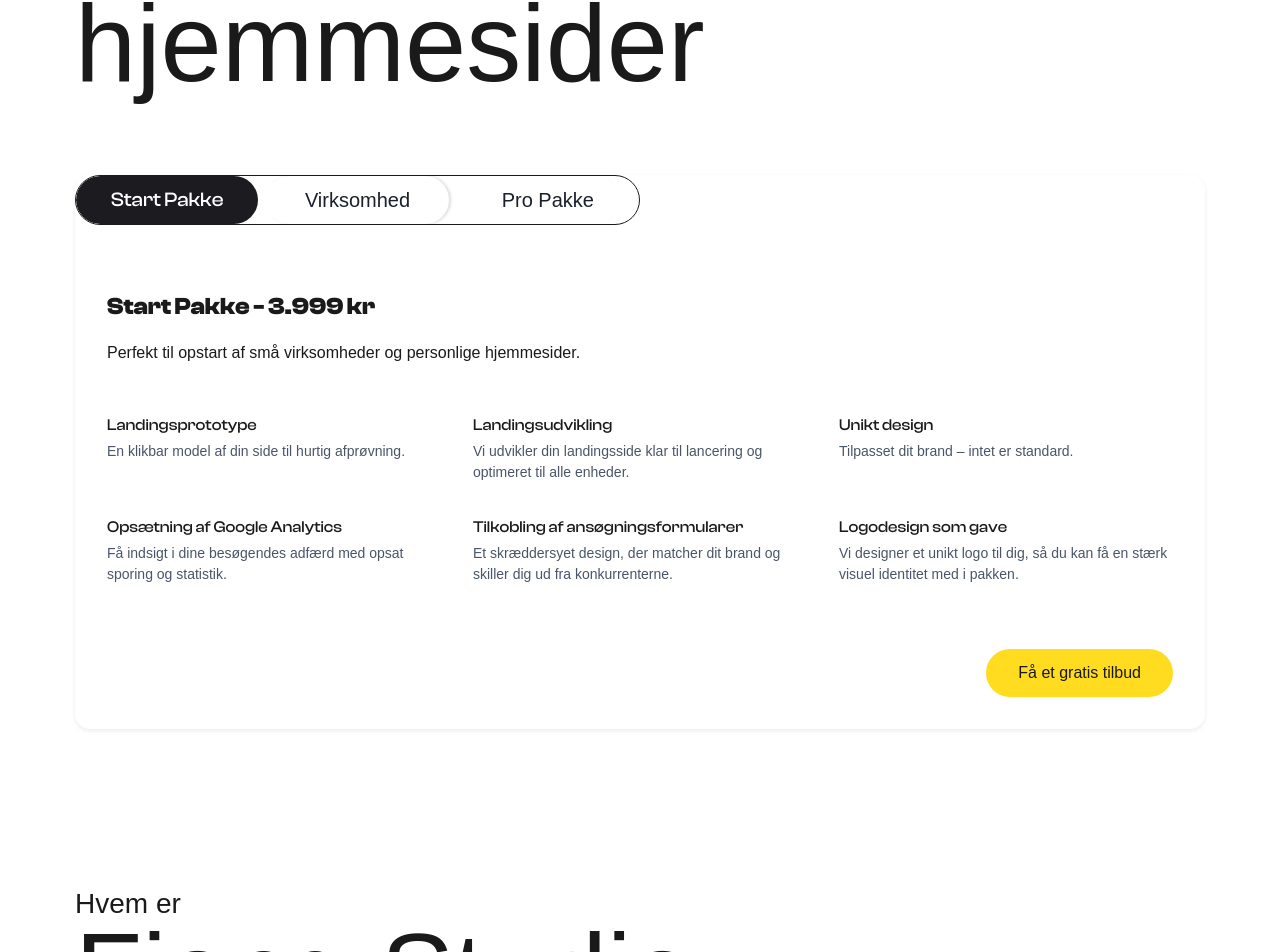
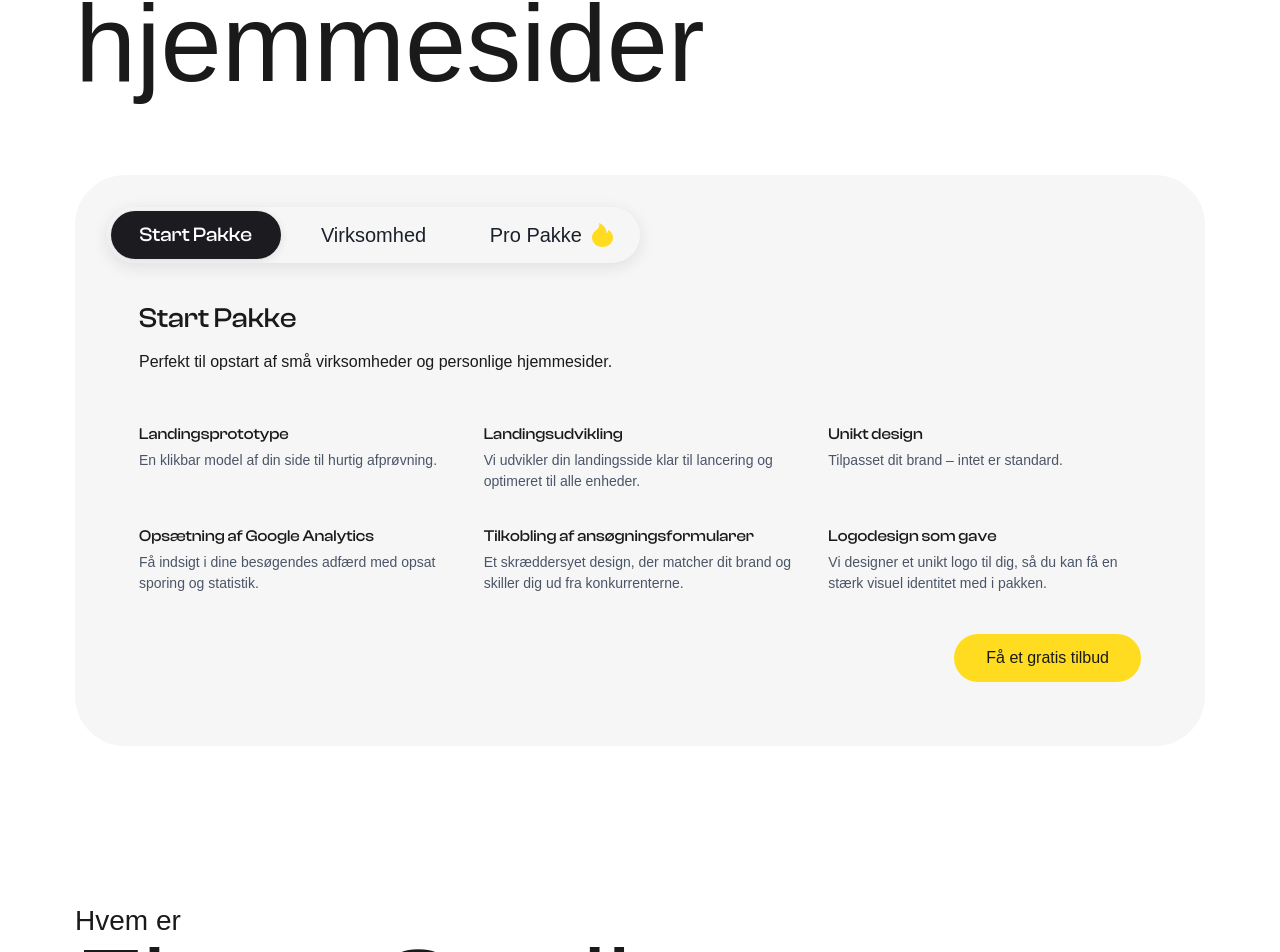
Before and after one commit to Frisdahl/Fjong-Studio, a React (Vite) app: page / in a window 1280 px wide. Shown: the part 4696-5648 px from the top of the page. Built offline with nearby package versions, Linux system fonts and the light colour scheme; a web font is replaced by a local one.

Commit message:
updated productmenu

```diff
--- a/src/components/ProductMenu.tsx
+++ b/src/components/ProductMenu.tsx
@@ -1,5 +1,6 @@
 import { useState } from "react";
 import {
+  Image,
   VStack,
   HStack,
   Button,
@@ -8,6 +9,8 @@ import {
   Grid,
   GridItem,
 } from "@chakra-ui/react";
+import AnimatedElement from "./animations/AnimatedElement";
+import fireIcon from "../assets/svg/fire-icon.svg"; // Import the fire icon
 
 // Define a type for valid tab names
 type TabName = "startpakke" | "virksomhed" | "propakke";
@@ -15,6 +18,7 @@ type TabName = "startpakke" | "virksomhed" | "propakke";
 export default function ProductMenu() {
   // Specify the state type
   const [activeTab, setActiveTab] = useState<TabName>("startpakke");
+  const [previousTab, setPreviousTab] = useState<TabName>("startpakke"); // Add this state
 
   const featureStartDescriptionMap: Record<string, string> = {
     Landingsprototype: "En klikbar model af din side til hurtig afprøvning.",
@@ -129,101 +133,123 @@ export default function ProductMenu() {
     },
   };
 
-  // Helper function to get the correct description based on active tab
-  const getFeatureDescription = (feature: string): string => {
-    // If the feature has a description in the appropriate tab's map, use it
-    if (activeTab === "propakke" && featureProDescriptionMap[feature]) {
+  function getFeatureDescription(feature: string) {
+    // This function returns the correct description for a feature
+    // based on the active tab and the feature name.
+    // It uses the feature description maps defined above.
+
+    if (featureStartDescriptionMap[feature]) {
+      return featureStartDescriptionMap[feature];
+    } else if (featureVirksomhedDescriptionMap[feature]) {
+      return featureVirksomhedDescriptionMap[feature];
+    } else if (featureProDescriptionMap[feature]) {
       return featureProDescriptionMap[feature];
     }
 
-    if (
-      (activeTab === "propakke" || activeTab === "virksomhed") &&
-      featureVirksomhedDescriptionMap[feature]
-    ) {
-      return featureVirksomhedDescriptionMap[feature];
+    return "";
   }
 
-    // Default to the startpakke description for any tab
-    if (featureStartDescriptionMap[feature]) {
-      return featureStartDescriptionMap[feature];
-    }
-
-    // Fallback if no description exists
-    return "";
+  // Example button click handler
+  const handleTabChange = (newTab: TabName) => {
+    setPreviousTab(activeTab);
+    setActiveTab(newTab);
   };
 
   return (
-    <VStack spacing={8} align="stretch" width="100%">
+    <VStack
+      p={{ base: "1rem", md: "1.5rem", lg: "2rem" }}
+      align="stretch"
+      width="100%"
+      bg={"white.cream"}
+      borderRadius={{ base: "50px", md: "50px", lg: "50px" }}
+    >
       {/* Horizontal Menu */}
       <HStack
+        flexDirection={{ base: "column", md: "row" }}
         justify="space-between"
-        border={"1px solid"}
-        borderColor={"font.dark"}
+        borderColor="font.dark"
         borderRadius={{ base: "50px", md: "50px", lg: "50px" }}
         maxW={{ base: "100%", md: "80%", lg: "80%", xl: "50%" }}
-        overflow={"hidden"}
+        overflow="hidden"
+        boxShadow="0px 4px 16px rgba(26, 26, 26, 0.10)" // softer, larger shadow
+        p="0.25rem"
       >
         <Button
           fontSize={{ base: "1.25rem", md: "1.25rem", lg: "1.25rem" }}
-          py={{ base: "2rem", md: "2rem", lg: "1.5rem" }} // padding top & bottom
-          px={{ base: "2rem", md: "2rem", lg: "2rem" }} // padding left & right
-          width={"100%"}
-          onClick={() => setActiveTab("startpakke")}
+          py={{ base: "2rem", md: "2rem", lg: "1.5rem" }}
+          px={{ base: "2rem", md: "2rem", lg: "2rem" }}
+          width="100%"
+          onClick={() => handleTabChange("startpakke")}
           bg={activeTab === "startpakke" ? "accent.blue" : "transparent"}
           color={activeTab === "startpakke" ? "white" : "gray.800"}
           _hover={
             activeTab === "startpakke"
-              ? { bg: "font.dark", opacity: 0.9 }
-              : { bg: "transparent" }
+              ? { bg: "font.dark", opacity: 0.95 }
+              : { bg: "gray.100" }
           }
-          borderRadius={{ base: "50px", md: "50px", lg: "50px" }}
+          borderRadius="40px"
           fontWeight={activeTab === "startpakke" ? "medium" : "regular"}
+          transition="background 0.2s, color 0.2s"
+          boxShadow={
+            activeTab === "startpakke"
+              ? "0 2px 8px 0 rgba(26, 26, 26, 0.10)"
+              : "none"
+          }
         >
           Start Pakke
         </Button>
         <Button
           fontSize={{ base: "1.25rem", md: "1.25rem", lg: "1.25rem" }}
-          py={{ base: "2rem", md: "2rem", lg: "1.5rem" }} // padding top & bottom
-          px={{ base: "2rem", md: "2rem", lg: "2rem" }} // padding left & right
-          width={"100%"}
-          onClick={() => setActiveTab("virksomhed")}
+          py={{ base: "2rem", md: "2rem", lg: "1.5rem" }}
+          px={{ base: "2rem", md: "2rem", lg: "2rem" }}
+          width="100%"
+          onClick={() => handleTabChange("virksomhed")}
           bg={activeTab === "virksomhed" ? "accent.blue" : "transparent"}
           color={activeTab === "virksomhed" ? "white" : "gray.800"}
-          borderRadius={{ base: "50px", md: "50px", lg: "50px" }}
-          borderLeftColor="font.dark"
+          borderRadius="40px"
           _hover={
             activeTab === "virksomhed"
-              ? { bg: "font.dark", opacity: 0.9 }
-              : { bg: "transparent" }
+              ? { bg: "font.dark", opacity: 0.95 }
+              : { bg: "gray.100" }
           }
           fontWeight={activeTab === "virksomhed" ? "medium" : "regular"}
+          transition="background 0.2s, color 0.2s"
           boxShadow={
-            activeTab === "startpakke"
-              ? "2px 0 3px 0 rgba(26, 26, 26, 0.15)"
-              : activeTab === "propakke"
-              ? "-2px 0 3px 0 rgba(26, 26, 26, 0.15)" // stronger shadow for propakke
-              : "-1px 0 2px 0 rgba(26, 26, 26, 0.1)" // default shadow for virksomhed
+            activeTab === "virksomhed"
+              ? "0 2px 8px 0 rgba(26, 26, 26, 0.10)"
+              : "none"
           }
         >
           Virksomhed
         </Button>
         <Button
           fontSize={{ base: "1.25rem", md: "1.25rem", lg: "1.25rem" }}
-          py={{ base: "2rem", md: "2rem", lg: "1.5rem" }} // padding top & bottom
-          px={{ base: "2rem", md: "2rem", lg: "2rem" }} // padding left & right
-          width={"100%"}
+          py={{ base: "2rem", md: "2rem", lg: "1.5rem" }}
+          px={{ base: "2rem", md: "2rem", lg: "2rem" }}
+          width="100%"
+          gap="10px"
+          onClick={() => handleTabChange("propakke")}
+          bg={activeTab === "propakke" ? "accent.blue" : "transparent"}
+          color={activeTab === "propakke" ? "white" : "gray.800"}
+          borderRadius="40px"
+          fontWeight={activeTab === "propakke" ? "medium" : "regular"}
           _hover={
             activeTab === "propakke"
-              ? { bg: "font.dark", opacity: 0.9 }
-              : { bg: "transparent" }
+              ? { bg: "font.dark", opacity: 0.95 }
+              : { bg: "gray.100" }
           }
-          onClick={() => setActiveTab("propakke")}
-          bg={activeTab === "propakke" ? "accent.blue" : "transparent"}
-          color={activeTab === "propakke" ? "white" : "gray.800"}
-          borderRadius={{ base: "50px", md: "50px", lg: "50px" }}
-          fontWeight={activeTab === "propakke" ? "medium" : "regular"}
+          transition="background 0.2s, color 0.2s"
+          boxShadow={
+            activeTab === "propakke"
+              ? "0 2px 8px 0 rgba(26, 26, 26, 0.10)"
+              : "none"
+          }
         >
           Pro Pakke
+          <Image
+            src={fireIcon}
+            boxSize={{ base: "1.5rem", md: "1.5rem", xl: "1.5rem" }}
+          />
         </Button>
       </HStack>
 
@@ -237,10 +263,9 @@ export default function ProductMenu() {
           mb={{ base: "1rem", md: "1.5rem", lg: "2rem" }}
           align="flex-start"
         >
-          <Text fontSize="2xl" fontWeight="bold" mb={2}>
-            {menuContent[activeTab].title} - {menuContent[activeTab].price}
+          <Text textStyle={"h5"} fontWeight="medium" mb={2}>
+            {menuContent[activeTab].title}{" "}
           </Text>
-
           <Text mb={4}>{menuContent[activeTab].description}</Text>
         </VStack>
 
@@ -253,44 +278,57 @@ export default function ProductMenu() {
             }}
             gap={{ base: "1rem", md: "2rem" }}
           >
-            {activeTab === "startpakke" &&
-              menuContent["startpakke"].features.map(
-                (feature: string, index: number) => (
-                  <GridItem key={index}>
+            {menuContent[activeTab].features.map(
+              (feature: string, index: number) => {
+                // Check if this feature is new in the current tab (not in previous tabs)
+                const isInStartPakke =
+                  menuContent["startpakke"].features.includes(feature);
+                const isInVirksomhed =
+                  menuContent["virksomhed"].features.includes(feature);
+
+                // Determine if feature should be animated based on current tab
+                const shouldAnimate =
+                  (activeTab === "virksomhed" && !isInStartPakke) ||
+                  (activeTab === "propakke" &&
+                    previousTab === "startpakke" &&
+                    !isInStartPakke) ||
+                  (activeTab === "propakke" &&
+                    previousTab === "virksomhed" &&
+                    !isInVirksomhed);
+
+                // Get the right description for this feature
+                const description = getFeatureDescription(feature);
+
+                return (
+                  <GridItem key={`${activeTab}-${feature}-${index}`}>
                     <VStack align="flex-start" spacing={1}>
+                      {shouldAnimate ? (
+                        // Animate both feature name and description for new features
+                        <AnimatedElement
+                          animationType="fade-up"
+                          duration={0.4}
+                          delay={index * 0.05}
+                        >
+                          <VStack align="flex-start" spacing={1} width="100%">
                             <Text fontWeight="medium">{feature}</Text>
                             <Text fontSize="sm" color="gray.600">
-                        {getFeatureDescription(feature)}
+                              {description}
                             </Text>
                           </VStack>
-                  </GridItem>
-                )
-              )}
-            {activeTab === "virksomhed" &&
-              menuContent["virksomhed"].features.map(
-                (feature: string, index: number) => (
-                  <GridItem key={index}>
-                    <VStack align="flex-start" spacing={1}>
+                        </AnimatedElement>
+                      ) : (
+                        // No animation for existing features
+                        <>
                           <Text fontWeight="medium">{feature}</Text>
                           <Text fontSize="sm" color="gray.600">
-                        {getFeatureDescription(feature)}
+                            {description}
                           </Text>
+                        </>
+                      )}
                     </VStack>
                   </GridItem>
-                )
-              )}
-            {activeTab === "propakke" &&
-              menuContent["propakke"].features.map(
-                (feature: string, index: number) => (
-                  <GridItem key={index}>
-                    <VStack align="flex-start" spacing={1}>
-                      <Text fontWeight="medium">{feature}</Text>
-                      <Text fontSize="sm" color="gray.600">
-                        {getFeatureDescription(feature)}
-                      </Text>
-                    </VStack>
-                  </GridItem>
-                )
+                );
+              }
             )}
           </Grid>
         </Box>
--- a/src/pages/Homepage.tsx
+++ b/src/pages/Homepage.tsx
@@ -458,14 +458,7 @@ function Homepage() {
           </Text>
         </VStack>
 
-        <VStack
-          className="Homepage-ProductMenu"
-          boxShadow="0px 2px 4px rgba(26, 26, 26, 0.08)"
-          width={"100%"}
-          borderRadius={{ base: "15px", md: "15px", lg: "15px" }}
-        >
-          <ProductMenu />
-        </VStack>
+        <ProductMenu />
       </VStack>
 
       <VStack
```
Also changed, not shown: src/assets/svg/fire-icon.svg (added). Lines whose indentation alone changed are shown as unchanged.
